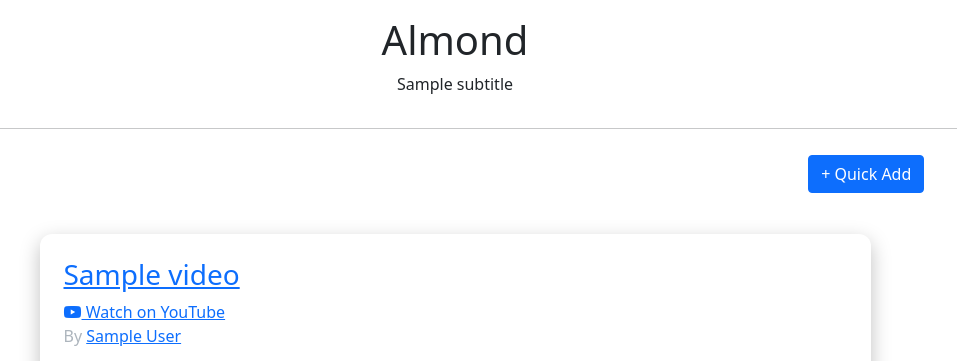
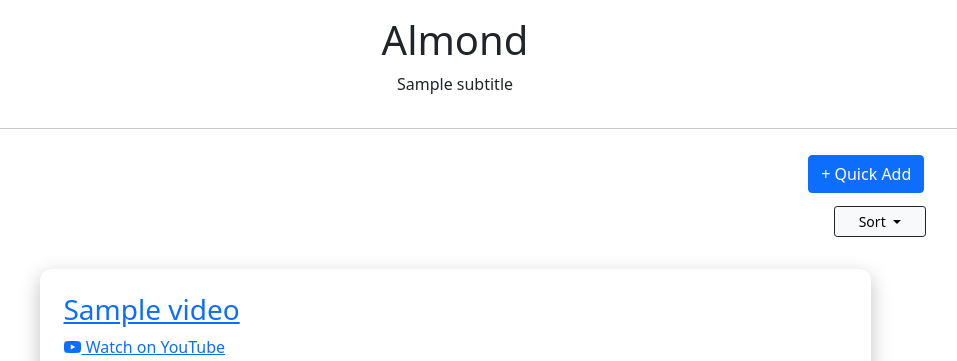
Before and after one commit to roaming97/Almond, a Flask app: template app/templates/index.html in a window 1280 px wide. Shown: the top 361 px of the page, without its empty margins (185-1142 px from the left). Run offline with Flask 2, Linux system fonts and the light colour scheme; the visitor is signed in with stand-in values (Sample User, id 1); tables that the repository leaves empty hold one stand-in row (values such as "Sample post"); the template is opened without the code that fills it: most values are stand-ins (such as "Sample title", 1, 10 or a date in 2020); some libraries are stand-ins or nearby versions.

Commit message:
Sort videos within app

```diff
--- a/app/settings.py
+++ b/app/settings.py
@@ -1,4 +1,3 @@
 private_app = True
 auto_db = True
 videos_per_page = 5
-sort_videos = "newest-added"
--- a/app/static/global.css
+++ b/app/static/global.css
@@ -26,8 +26,9 @@ body {
 .buttons {
     width: 100%;
     display: flex;
-    flex-direction: column;
+    flex-direction: row;
     align-items: center;
+    justify-content: center;
     margin: 0.75rem;
 }
 
@@ -177,6 +178,12 @@ hr {
     .video-data {
         width: 75%;
     }
+    .dropdown {
+        width: 85%;
+        display: flex;
+        flex-direction: row-reverse;
+        align-items: flex-start;
+    }
     .video-thumb {
         width: 25%;
         margin: auto;
@@ -206,6 +213,7 @@ hr {
         display: flex;
         flex-direction: row-reverse;
         align-items: flex-start;
+        justify-content: initial;
         margin: 0.5rem;
     }
     .invalid-feedback {
--- a/app/templates/index.html
+++ b/app/templates/index.html
@@ -5,14 +5,39 @@
     <a href="{{ url_for('logout') }}" class="btn btn-danger" role="button">&minus;&nbsp;Logout</a>
     {% endif %}
 </div>
+{% if data %}
+    <div class="dropdown">
+        <button class="btn btn-light btn-sm dropdown-toggle mt-1 px-4 border border-dark"
+                data-bs-toggle="dropdown">
+            Sort
+        </button>
+        <div class="dropdown-menu">
+            {% for key in sorts %}
+                {% if current_sort == key %}
+                    <a class="dropdown-item disabled" href="#">{{key.title().replace("-", " ")}}</a>
+                {% else %}
+                    <a class="dropdown-item"
+                       href="{{url_for('index', page=session['current_page'], sort=key)}}">
+                        {{key.title().replace("-", " ")}}
+                    </a>
+                {% endif %}
+            {% endfor %}
+        </div>
+    </div>
     {% if show_paginator %}
         <div class="pagination">
             {% for n in data.iter_pages(left_edge=1, right_edge=1, left_current=1, right_current=2) %}
                 {% if n %}
                     {% if data.page == n %}
-                    <a class="btn btn-dark" href="{{url_for('index', page=n)}}">{{n}}</a>
+                        <a class="btn btn-dark disabled"
+                           href="{{url_for('index', page=n, sort=session['current_sort'])}}">
+                            {{n}}
+                        </a>
                     {% else %}
-                    <a class="btn btn-outline-dark" href="{{url_for('index', page=n)}}">{{n}}</a>
+                        <a class="btn btn-outline-dark"
+                           href="{{url_for('index', page=n, sort=session['current_sort'])}}">
+                            {{n}}
+                        </a>
                     {% endif %}
                 {% else %}
                     <span>&mldr;</span>
@@ -20,7 +45,7 @@
             {% endfor %}
         </div>
     {% endif %}
-{% if data %} {% for video in data.items %}
+    {% for video in data.items %}
     <div class="video">
         <div class="video-data">
             <h3><a href=watch/{{video.id}}>
```
Also changed, not shown: app/routes.py (+25 -12 lines). Lines whose indentation alone changed are shown as unchanged.
